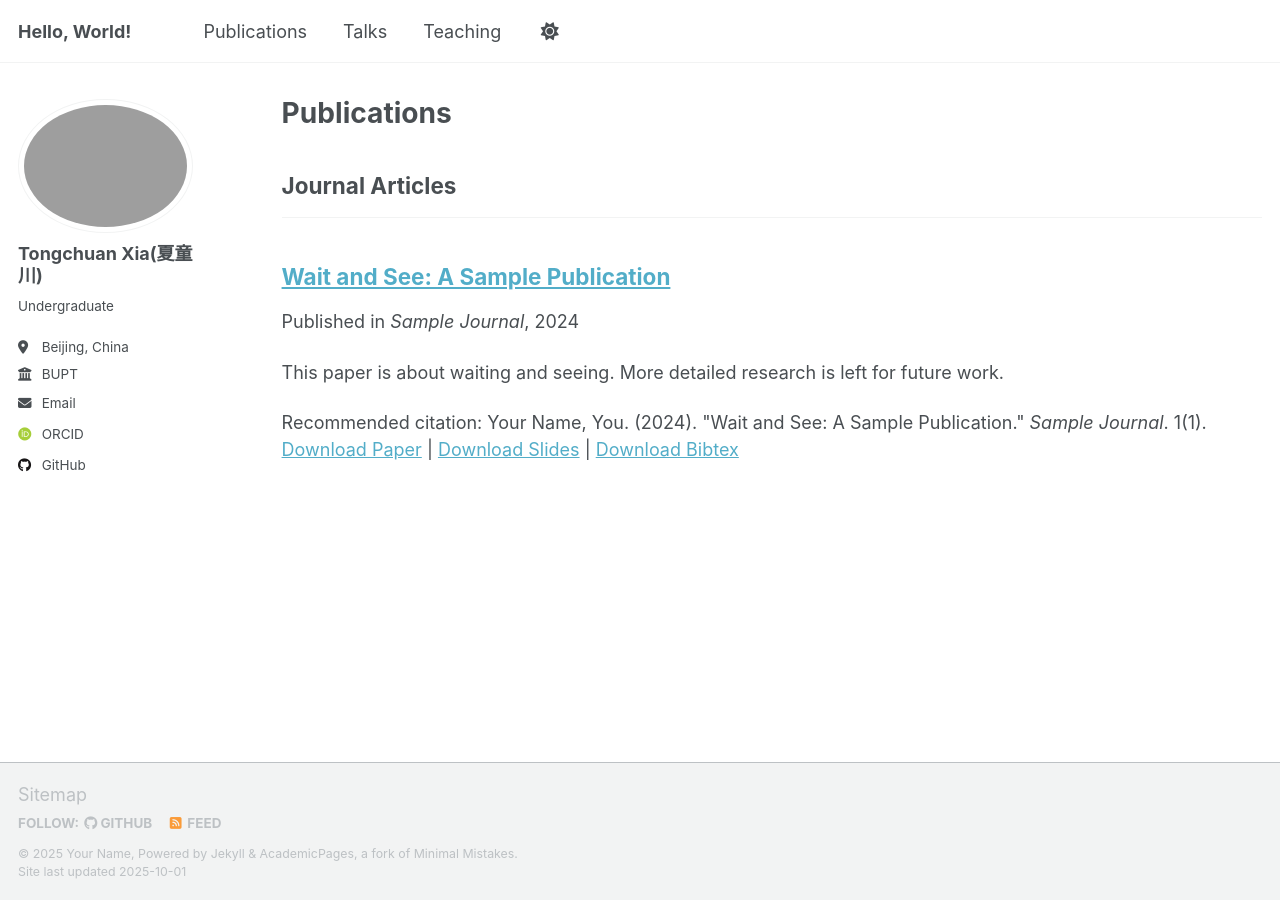
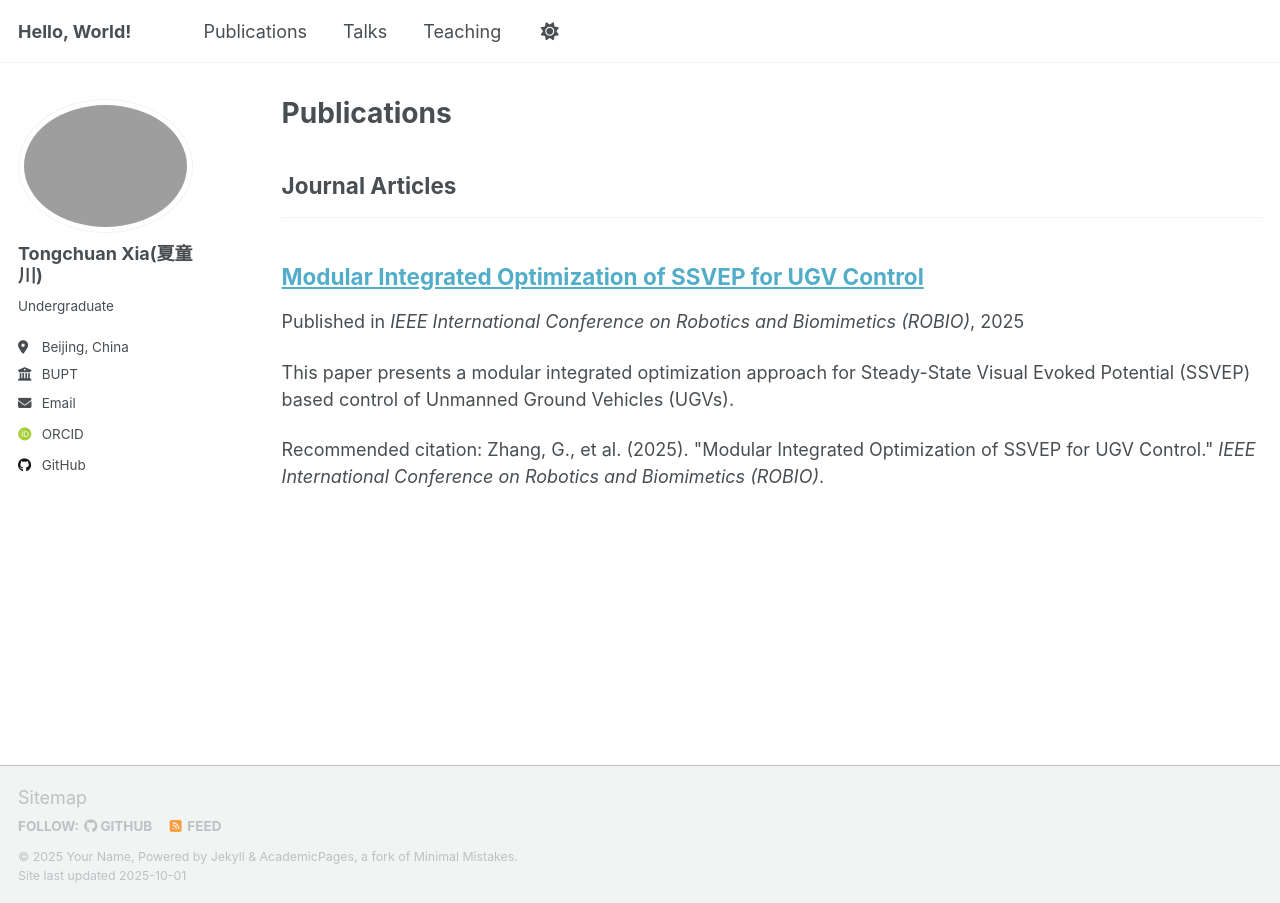
Before and after one commit to Heartune/Heartune.github.io, a Jekyll site: the page built from _pages/publications.html, in a window 1280 px wide. Built offline with Jekyll 4.4.1, drawn with Linux system fonts in a browser that asks for light colours; some web fonts are replaced; a script that is not in the unit is left out.

Commit message:
Add ROBIO paper publication and update about page

```diff
--- a/_publications/2024-01-01-wait-and-see.md
+++ /dev/null
@@ -1,19 +0,0 @@
----
-title: "Wait and See: A Sample Publication"
-collection: publications
-category: manuscripts
-permalink: /publication/2024-01-01-wait-and-see
-excerpt: 'This paper is about waiting and seeing. More detailed research is left for future work.'
-date: 2024-01-01
-venue: 'Sample Journal'
-slidesurl: 'http://academicpages.github.io/files/slides1.pdf'
-paperurl: 'http://academicpages.github.io/files/paper1.pdf'
-bibtexurl: 'http://academicpages.github.io/files/bibtex1.bib'
-citation: 'Your Name, You. (2024). &quot;Wait and See: A Sample Publication.&quot; <i>Sample Journal</i>. 1(1).'
----
-
-The contents above will be part of a list of publications, if the user clicks the link for the publication than the contents of section will be rendered as a full page, allowing you to provide more information about the paper for the reader. When publications are displayed as a single page, the contents of the above "citation" field will automatically be included below this section in a smaller font.
-
-Let's wait and see......
-
-You can also find my articles on my [Google Scholar profile](https://scholar.google.com/citations?user=YOUR_GOOGLE_SCHOLAR_ID).
--- /dev/null
+++ b/_publications/2025-10-01-ssvep-ugv-control.md
@@ -0,0 +1,17 @@
+---
+title: "Modular Integrated Optimization of SSVEP for UGV Control"
+collection: publications
+category: manuscripts
+permalink: /publication/2025-10-01-ssvep-ugv-control
+excerpt: 'This paper presents a modular integrated optimization approach for Steady-State Visual Evoked Potential (SSVEP) based control of Unmanned Ground Vehicles (UGVs).'
+date: 2025-10-01
+venue: 'IEEE International Conference on Robotics and Biomimetics (ROBIO)'
+# slidesurl: 'http://academicpages.github.io/files/slides1.pdf'
+# paperurl: 'http://academicpages.github.io/files/paper1.pdf'
+# bibtexurl: 'http://academicpages.github.io/files/bibtex1.bib'
+citation: 'Zhang, G., et al. (2025). &quot;Modular Integrated Optimization of SSVEP for UGV Control.&quot; <i>IEEE International Conference on Robotics and Biomimetics (ROBIO)</i>.'
+---
+
+本文提出了一种面向无人地面车辆（UGV）控制的稳态视觉诱发电位（SSVEP）模块化集成优化方法。该研究被IEEE机器人与仿生学国际会议（ROBIO）录用。
+
+This paper presents a modular integrated optimization approach for Steady-State Visual Evoked Potential (SSVEP) based control of Unmanned Ground Vehicles (UGVs). The work was accepted by the IEEE International Conference on Robotics and Biomimetics (ROBIO).
```
Also changed, not shown: _pages/about.md (+4 -0 lines), assets/简历29.png (deleted), assets/简历31.png (added).
